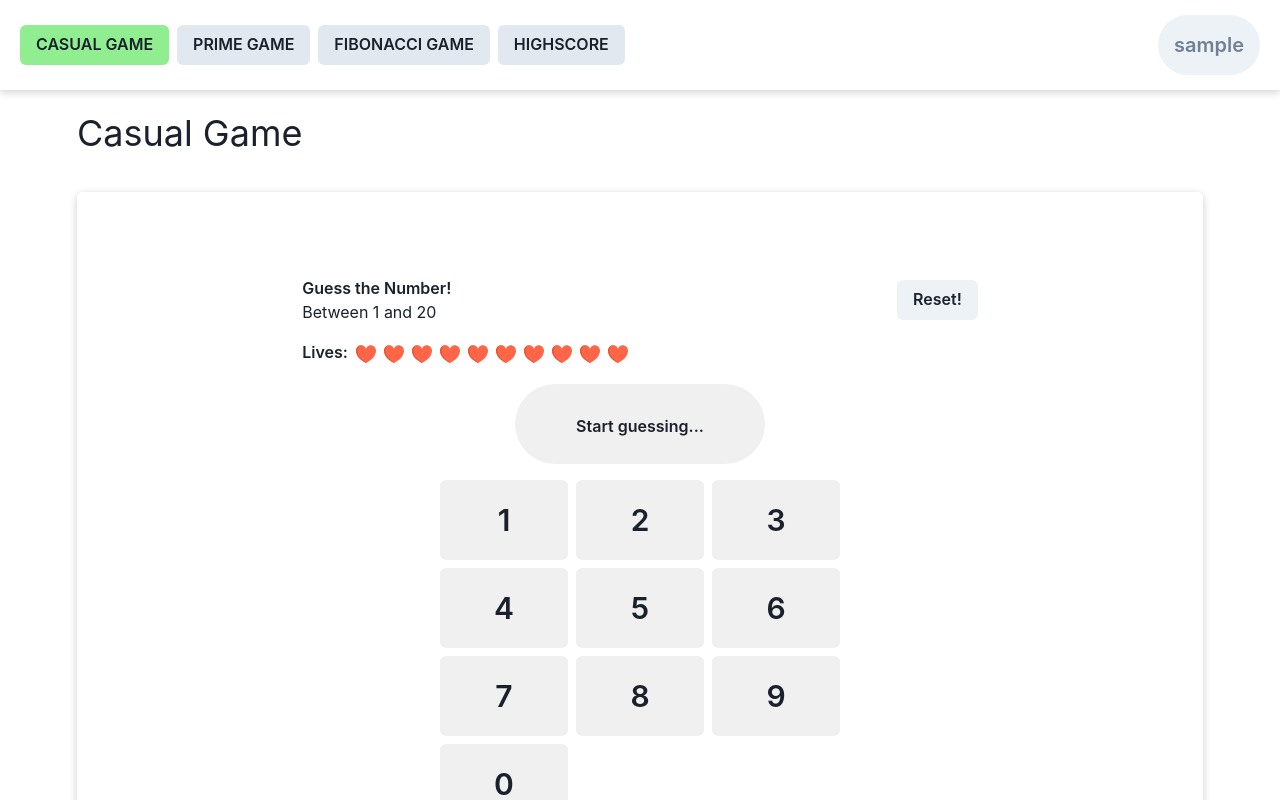
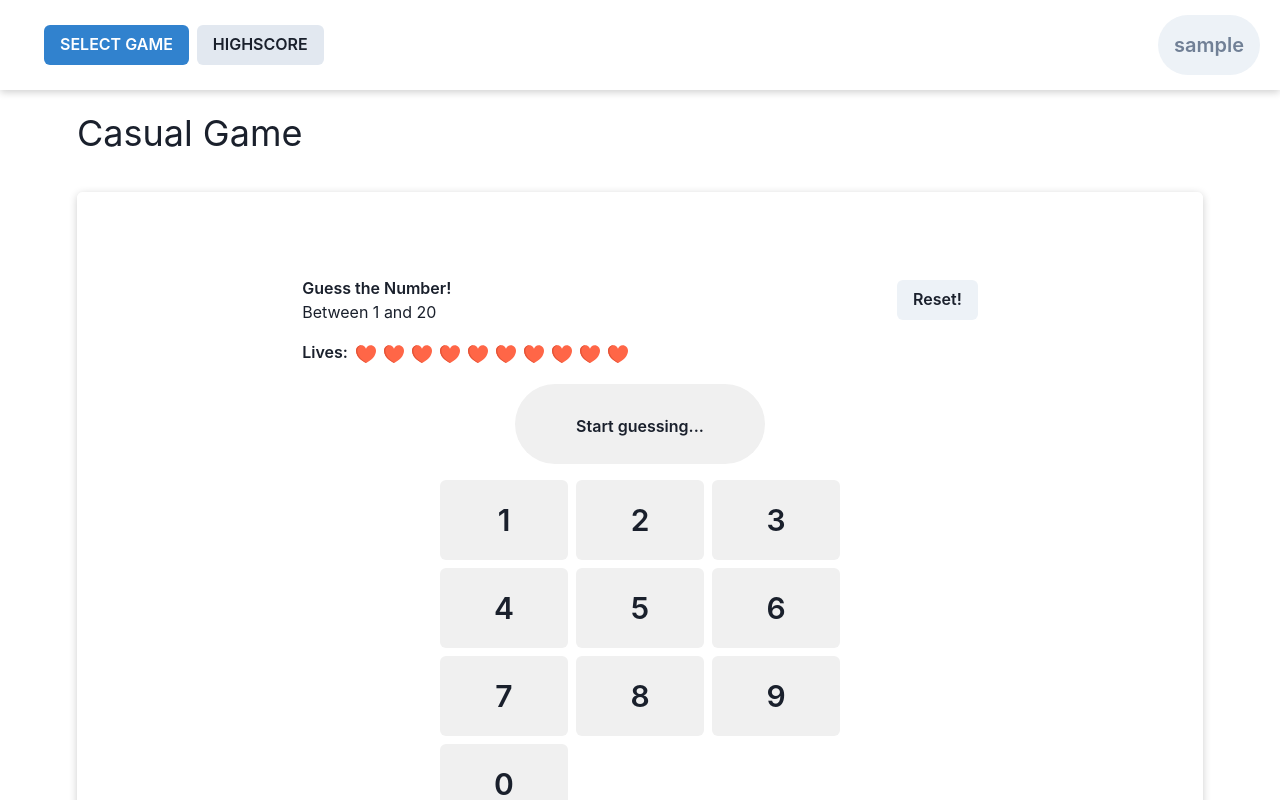
Before and after one commit to Pernjek/app_test, a Next.js app: page /game in a window 1280 px wide. Shown: the top 800 px of the page. Built offline with nearby package versions, Linux system fonts and the light colour scheme; sample sign-in values are in the browser's storage.

Commit message:
small fix on header

```diff
--- a/components/header/Header.jsx
+++ b/components/header/Header.jsx
@@ -13,6 +13,7 @@ import {
   Select,
   WrapItem,
   Wrap,
+  MenuItem,
 } from "@chakra-ui/react";
 import { DarkModeSwitch } from "./DarkModeSwitch";
 import { userService } from "services";
@@ -42,44 +43,26 @@ export const Header = () => {
         spacing={4}
       >
         {userService.userValue && (
-          <Wrap >
-            <WrapItem>
-              <Button
-                onClick={() => router.push("/game")}
-                background={
-                  router.pathname === "/game"
-                    ? "lightgreen"
-                    : "buttonBackground"
-                }
+          <Box p={4}>
+            <Menu>
+              <MenuButton as={Button} colorScheme="blue" m={2}>
+                SELECT GAME
+              </MenuButton>
+              <MenuList>
+                <MenuItem as="casual" onClick={() => router.push("/game")}>
+                  CASUAL GAME
+                </MenuItem>
+                <MenuItem as="prime" onClick={() => router.push("/prime")}>
+                  PRIME GAME
+                </MenuItem>
+                <MenuItem
+                  as="fibonacci"
+                  onClick={() => router.push("/fibonacci")}
                 >
-                CASUAL GAME
-              </Button>
-            </WrapItem>
-            <WrapItem>
-              <Button
-                onClick={() => router.push("/prime")}
-                background={
-                  router.pathname === "/prime"
-                    ? "lightgreen"
-                    : "buttonBackground"
-                }
-              >
-                PRIME GAME{" "}
-              </Button>
-            </WrapItem>
-            <WrapItem>
-              <Button
-                onClick={() => router.push("/fibonacci")}
-                background={
-                  router.pathname === "/fibonacci"
-                    ? "lightgreen"
-                    : "buttonBackground"
-                }
-              >
-                FIBONACCI GAME{" "}
-              </Button>
-            </WrapItem>
-            <WrapItem>
+                  FIBONACCI GAME
+                </MenuItem>
+              </MenuList>
+            </Menu>
             <Button
               onClick={() => router.push("/highscore")}
               background={
@@ -90,9 +73,9 @@ export const Header = () => {
             >
               HIGHSCORE
             </Button>
-            </WrapItem>
-          </Wrap>
+          </Box>
         )}
+
         {userService.userValue && (
           <Box>
             <Menu>
```
Lines whose indentation alone changed are shown as unchanged.
